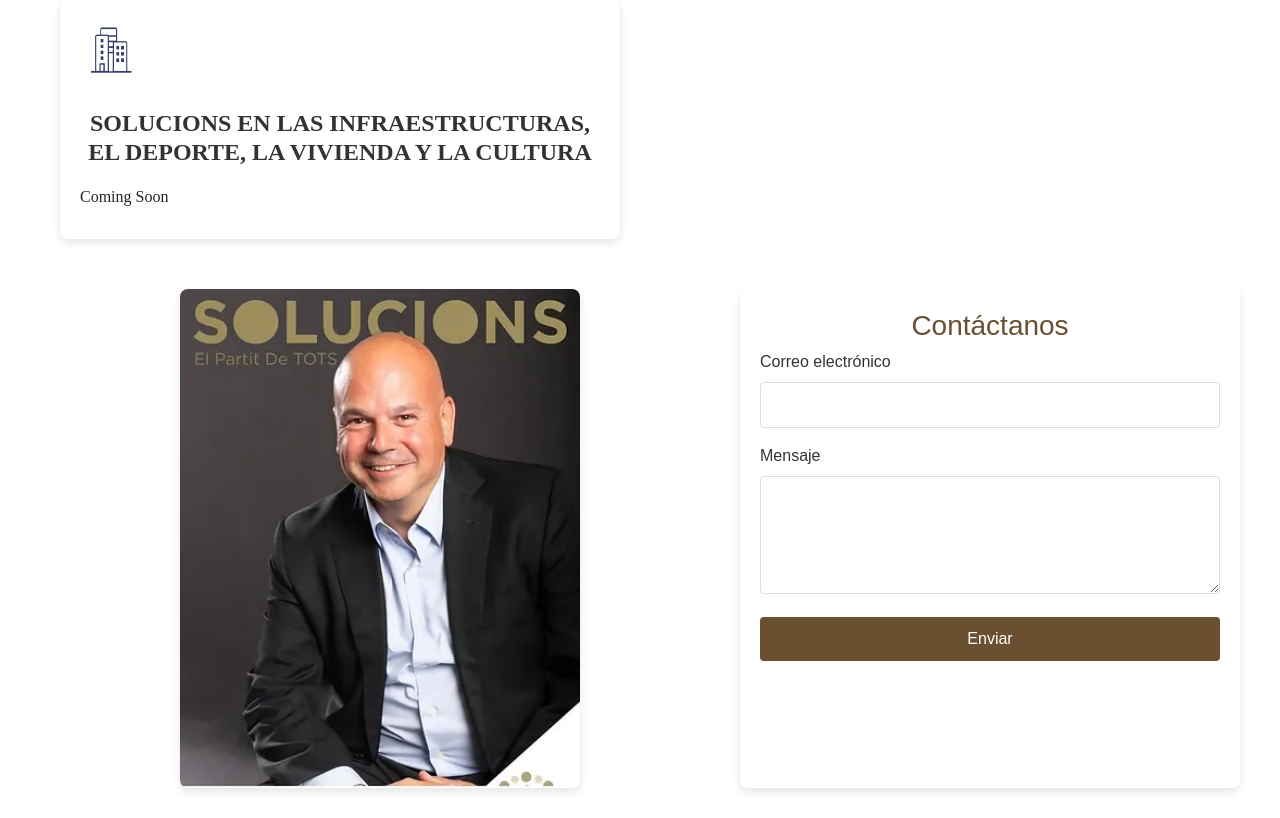
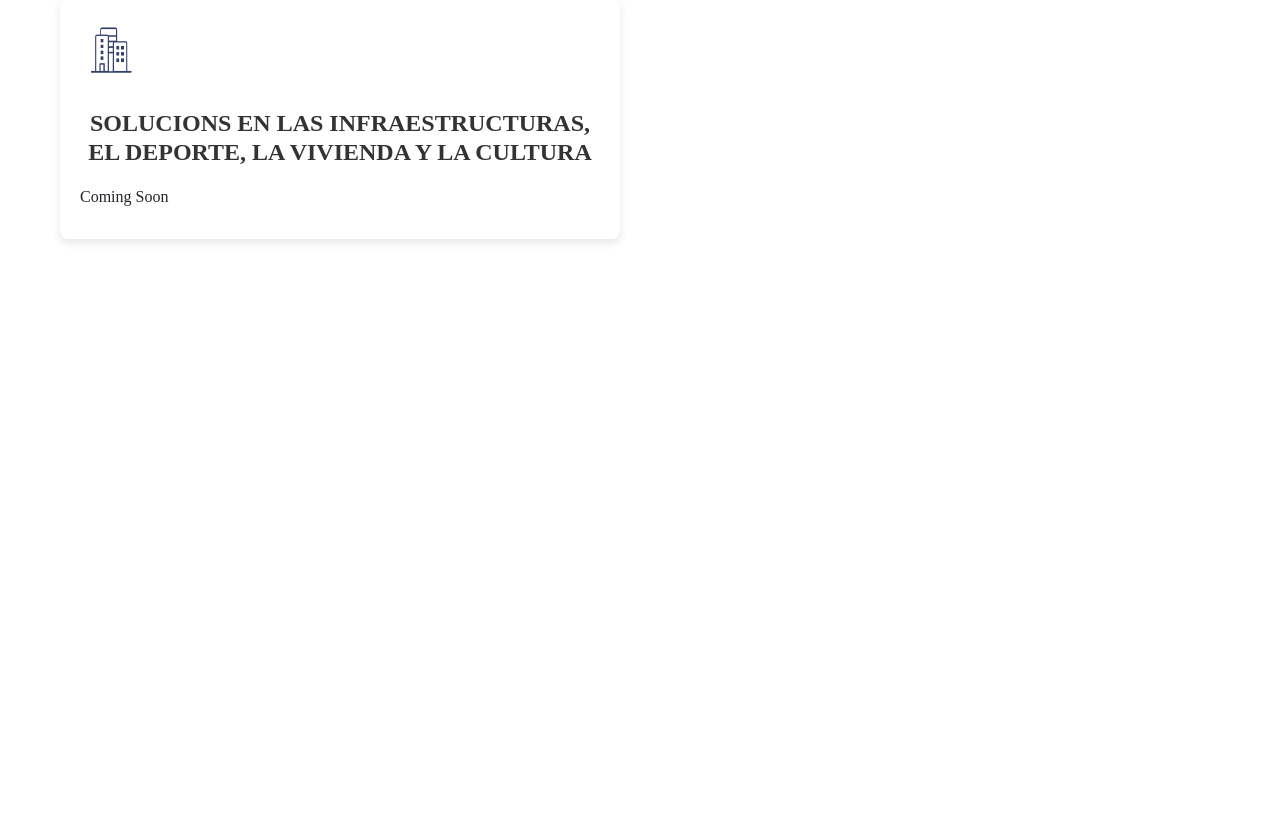
Before and after one commit to CatalunyaRefer/Solucions, a Python web app: template templates/vendrell.html in a window 1280 px wide. Shown: the part 1382-2200 px from the top of the page. After the commit the page ends 1625 px from the top, so only its background shows below. Run offline with Jinja, Linux system fonts and the light colour scheme; the template is opened without the code that fills it, so the values that code supplies are empty; some libraries are stand-ins or nearby versions.

Commit message:
Update vendrell.html

```diff
--- a/templates/vendrell.html
+++ b/templates/vendrell.html
@@ -129,27 +129,6 @@
     </div>
 </div>
 
-<!-- Formulario de contacto -->
-<div class="contact-section">
-    <div class="contact-image">
-        <img src="/static/img/fotoSolucions.webp" alt="Imagen de contacto">
-    </div>
-    <div class="contact-form-container">
-        <h3>Contáctanos</h3>
-        <form action="#" method="POST">
-            <div class="form-group">
-                <label for="email">Correo electrónico</label>
-                <input type="email" id="email" name="email" required>
-            </div>
-            <div class="form-group">
-                <label for="message">Mensaje</label>
-                <textarea id="message" name="message" rows="4" required></textarea>
-            </div>
-            <button type="submit">Enviar</button>
-        </form>
-    </div>
-</div>
-
 <script src="https://code.jquery.com/jquery-3.5.1.slim.min.js"></script>
 <script src="https://cdn.jsdelivr.net/npm/@popperjs/core@2.5.3/dist/umd/popper.min.js"></script>
 <script src="https://stackpath.bootstrapcdn.com/bootstrap/4.5.2/js/bootstrap.min.js"></script>
```
